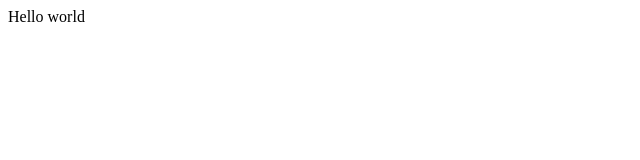
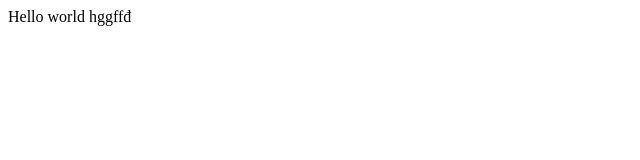
Before and after one commit to QuocKhangNgo/udemy-fullstack-backend-zero, a plain HTML site: page test.html in a window 1280 px wide. Shown: the full height of the page, 0-640 px from the left. Drawn offline with Linux system fonts and the light colour scheme.

Commit message:
Thêm code mới

```diff
--- a/test.html
+++ b/test.html
@@ -6,6 +6,7 @@
 </head>
 <body>
     Hello world
+    hggffđ
     <script src="./app.js"></script>
 </body>
 </html>
```
